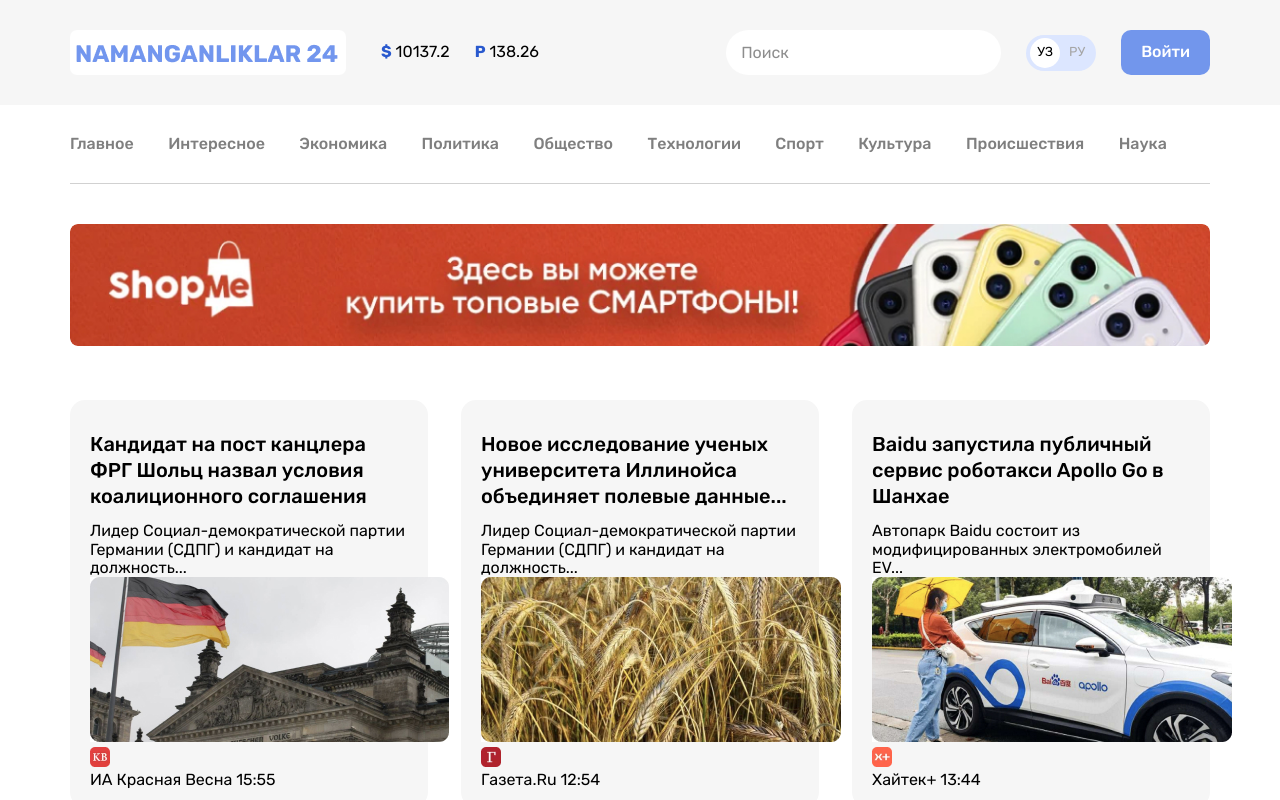
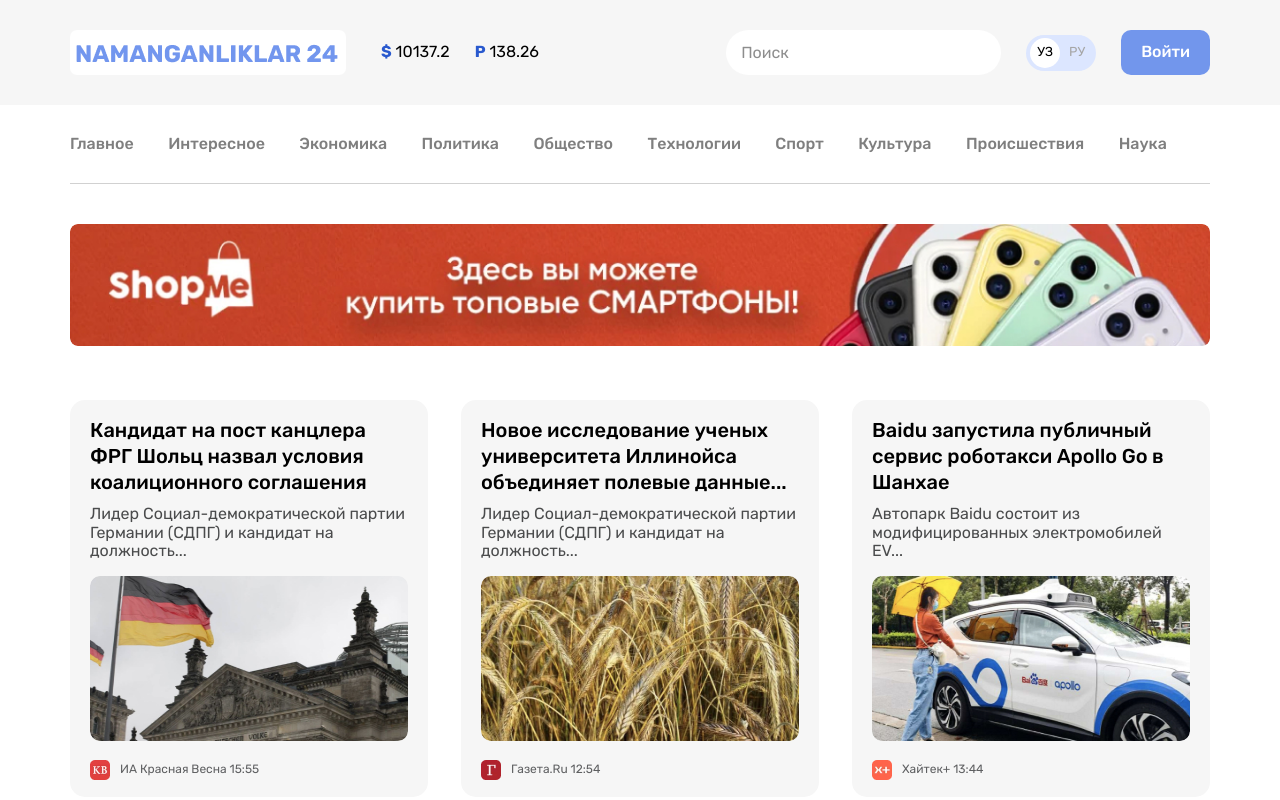
Before and after one commit to abdulazizmamadov/Namanganliklar24, a plain HTML site: page index.html in a window 1280 px wide. Shown: the top 800 px of the page. Drawn offline with Linux system fonts and the light colour scheme; a web font is replaced by a local one.

Commit message:
Main item finished

```diff
--- a/css/style.css
+++ b/css/style.css
@@ -197,15 +197,36 @@
   font-size: 20px;
   font-weight: 500;
   line-height: 26px;
+  margin-top: 0;
+  margin-bottom: 10px;
+  color: #000000;
+}
 
+.global-news-text {
+  font-size: 16px;
+  font-weight: 400;
+  color: #4A4B4C;
+  margin-top: 0;
+  margin-bottom: 15px;
 }
-.global-news-text {
+
+.global-news-item-img {
+  width: 100%;
+  height: 165px;
+  border-radius: 10px;
+  margin-bottom: 15px;
 }
-.global-news-item-img {
-}
+
 .new-info {
+  display: flex;
+  align-items: center;
 }
 .news-info-img {
+  margin-right: 10px;
 }
+
 .news-info-text {
+  font-size: 12px;
+  font-weight: 400;
+  color: #5E5F61;
 }
```
